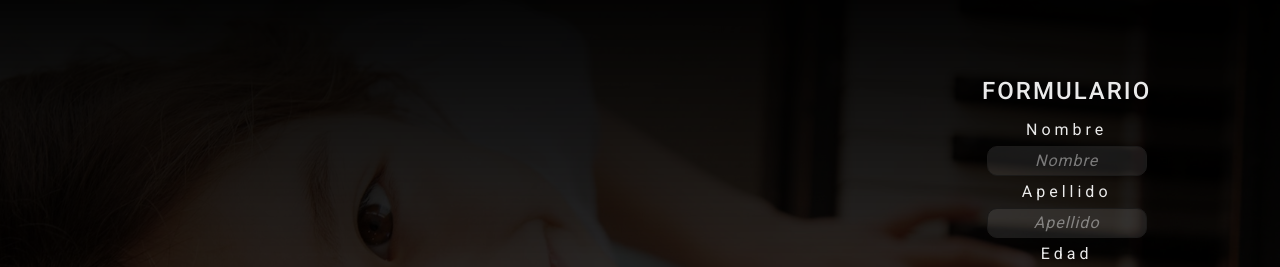
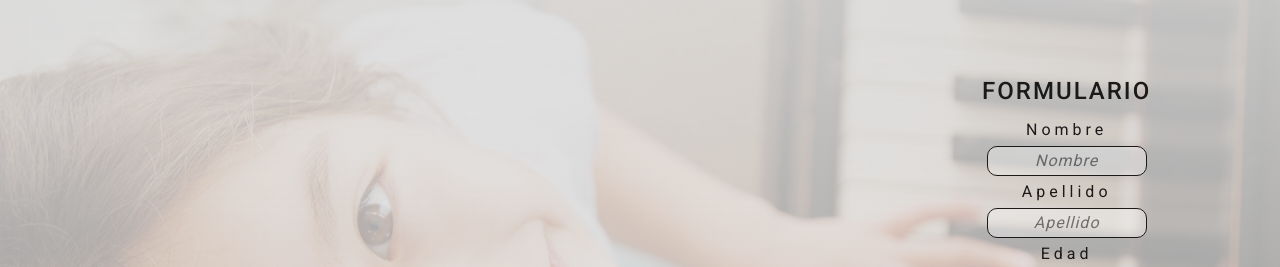
Before and after one commit to tomasjrl/tomasjrl-Coderhouse-Comision61900, a website: page pages/contacto.html in a window 1280 px wide. Shown: the part 59-326 px from the top of the page. Drawn offline with nearby package versions, Linux system fonts and the light colour scheme.

Commit message:
intercambio claro/oscuro (claro por defecto)

```diff
--- a/assets/js/toogle.js
+++ b/assets/js/toogle.js
@@ -11,12 +11,12 @@ document.addEventListener('DOMContentLoaded', function() {
   toggleMode.checked = isChecked;
 
   // Aplicar el modo correspondiente en base al estado del checkbox
-  document.body.classList.toggle('light-mode', isChecked);
+  document.body.classList.toggle('dark-mode', isChecked);
 
   // Añadir un event listener para guardar el estado y cambiar el modo cuando cambie el checkbox
   toggleMode.addEventListener('change', function() {
       const isChecked = this.checked;
       localStorage.setItem('toggleModeState', isChecked);
-      document.body.classList.toggle('light-mode', isChecked);
+      document.body.classList.toggle('dark-mode', isChecked);
   });
 });
--- a/pages/contacto.html
+++ b/pages/contacto.html
@@ -32,8 +32,8 @@
 <body>
   <!-- MODO CLARO/OSCURO -->
   <input type="checkbox" id="toggleMode">
-  <label for="toggleMode" class="toggleDark" title="Cambiar a modo claro"><svg xmlns="http://www.w3.org/2000/svg" width="1.2rem" height="1.2rem" viewBox="0 0 16 16"><path fill="currentColor" d="M8 12a4 4 0 1 0 0-8a4 4 0 0 0 0 8M8 0a.5.5 0 0 1 .5.5v2a.5.5 0 0 1-1 0v-2A.5.5 0 0 1 8 0m0 13a.5.5 0 0 1 .5.5v2a.5.5 0 0 1-1 0v-2A.5.5 0 0 1 8 13m8-5a.5.5 0 0 1-.5.5h-2a.5.5 0 0 1 0-1h2a.5.5 0 0 1 .5.5M3 8a.5.5 0 0 1-.5.5h-2a.5.5 0 0 1 0-1h2A.5.5 0 0 1 3 8m10.657-5.657a.5.5 0 0 1 0 .707l-1.414 1.415a.5.5 0 1 1-.707-.708l1.414-1.414a.5.5 0 0 1 .707 0m-9.193 9.193a.5.5 0 0 1 0 .707L3.05 13.657a.5.5 0 0 1-.707-.707l1.414-1.414a.5.5 0 0 1 .707 0m9.193 2.121a.5.5 0 0 1-.707 0l-1.414-1.414a.5.5 0 0 1 .707-.707l1.414 1.414a.5.5 0 0 1 0 .707M4.464 4.465a.5.5 0 0 1-.707 0L2.343 3.05a.5.5 0 1 1 .707-.707l1.414 1.414a.5.5 0 0 1 0 .708"/></svg></label>
-  <label for="toggleMode" class="toggleLight" title="Cambiar a modo oscuro"><svg xmlns="http://www.w3.org/2000/svg" width="1.2rem" height="1.2rem" viewBox="0 0 24 24"><path fill="currentColor" d="M12 22c5.523 0 10-4.477 10-10c0-.463-.694-.54-.933-.143a6.5 6.5 0 1 1-8.924-8.924C12.54 2.693 12.463 2 12 2C6.477 2 2 6.477 2 12s4.477 10 10 10"/></svg></label>
+  <label for="toggleMode" class="toggleLight" title="Cambiar a modo oscuro"><svg xmlns="http://www.w3.org/2000/svg" width="1.2rem" height="1.2rem" viewBox="0 0 16 16"><path fill="currentColor" d="M8 12a4 4 0 1 0 0-8a4 4 0 0 0 0 8M8 0a.5.5 0 0 1 .5.5v2a.5.5 0 0 1-1 0v-2A.5.5 0 0 1 8 0m0 13a.5.5 0 0 1 .5.5v2a.5.5 0 0 1-1 0v-2A.5.5 0 0 1 8 13m8-5a.5.5 0 0 1-.5.5h-2a.5.5 0 0 1 0-1h2a.5.5 0 0 1 .5.5M3 8a.5.5 0 0 1-.5.5h-2a.5.5 0 0 1 0-1h2A.5.5 0 0 1 3 8m10.657-5.657a.5.5 0 0 1 0 .707l-1.414 1.415a.5.5 0 1 1-.707-.708l1.414-1.414a.5.5 0 0 1 .707 0m-9.193 9.193a.5.5 0 0 1 0 .707L3.05 13.657a.5.5 0 0 1-.707-.707l1.414-1.414a.5.5 0 0 1 .707 0m9.193 2.121a.5.5 0 0 1-.707 0l-1.414-1.414a.5.5 0 0 1 .707-.707l1.414 1.414a.5.5 0 0 1 0 .707M4.464 4.465a.5.5 0 0 1-.707 0L2.343 3.05a.5.5 0 1 1 .707-.707l1.414 1.414a.5.5 0 0 1 0 .708"/></svg></label>
+  <label for="toggleMode" class="toggleDark" title="Cambiar a modo claro"><svg xmlns="http://www.w3.org/2000/svg" width="1.2rem" height="1.2rem" viewBox="0 0 24 24"><path fill="currentColor" d="M12 22c5.523 0 10-4.477 10-10c0-.463-.694-.54-.933-.143a6.5 6.5 0 1 1-8.924-8.924C12.54 2.693 12.463 2 12 2C6.477 2 2 6.477 2 12s4.477 10 10 10"/></svg></label>
   <!-- HEADER -->
 <header>
       <!-- MENU NAVEGACION BOOTSTRAP -->
--- a/sass/global/_colores.scss
+++ b/sass/global/_colores.scss
@@ -1,16 +1,16 @@
 // VARIABLES COLOR
 
-$color-primero: rgb(27, 26, 25);
-$color-segundo: rgb(234, 234, 234);
-$color-tercero: rgb(225, 202, 83);
-$color-cuarto: rgb(83, 152, 225);
+$color-primero: rgb(234, 234, 234);
+$color-segundo: rgb(27, 26, 25);
+$color-tercero: rgb(83, 152, 225);
+$color-cuarto: rgb(225, 202, 83);
 $color-quinto: rgb(220, 20, 60);
-$color-fondo-op50: rgba(0, 0, 0, 0.5);
-$color-fondo-op50-claro: rgba(220, 220, 220, 0.5);
-$color-fondo-op100: rgb(0, 0, 0);
-$color-fondo-op100-claro: rgb(220, 220, 220, 0.9);
-$color-primero-transparente: rgba(234, 234, 234, 0.1);
-$color-primero-claro-transparente: rgba(244, 244, 244, 0.4);
+$color-fondo-op50: rgba(220, 220, 220, 0.5);
+$color-fondo-op50-oscuro: rgba(0, 0, 0, 0.5);
+$color-fondo-op100: rgb(220, 220, 220, 0.9);
+$color-fondo-op100-oscuro: rgb(0, 0, 0);
+$color-primero-transparente: rgba(244, 244, 244, 0.4);
+$color-primero-oscuro-transparente: rgba(234, 234, 234, 0.1);
 
 @mixin background-image($url) {
   background: linear-gradient(#{$color-fondo-op100}, #{$color-fondo-op50}),
@@ -19,7 +19,7 @@ $color-primero-claro-transparente: rgba(244, 244, 244, 0.4);
   background-position: center;
 }
 
-// 'DARK MODE' = Declaraciones
+// 'LIGHT MODE' = Declaraciones
 
 main {
   &.principal {
@@ -44,11 +44,11 @@ main {
 }
 
 main.contacto .contenedor .section3 form ::placeholder {
-  color: $color-fondo-op50-claro;
+  color: $color-fondo-op50-oscuro;
 }
 
 .navbar-toggler,
-main#index .main .divisor2 .card a.active,
+main#index .main .divisor2 .card span.background,
 main#index .main .divisor2 .card a.active:hover,
 main#musica .divisor-2 .section4 a:hover,
 main.contacto .contenedor .section3 form button:hover,
@@ -85,7 +85,7 @@ main.contacto .contenedor .section3 form input,
 main.contacto .contenedor .section3 form select,
 main.contacto .contenedor .section3 form textarea,
 main.contacto .contenedor .section3 form button {
-  border: solid 1px $color-primero;
+  border: solid 1px $color-segundo;
 }
 
 .navbar-brand,
@@ -98,7 +98,6 @@ h3,
 h4,
 p,
 a,
-main#index .main .divisor2 .card span.background,
 main.contacto .contenedor .section3 form input,
 main.contacto .contenedor .section3 form textarea,
 main.contacto .contenedor .section3 form label,
@@ -115,7 +114,6 @@ footer div#redes ul li a:hover {
   color: $color-tercero;
 }
 
-main#index .main .divisor2 .card a.active,
 main#index .main .divisor2 .card a.active:hover,
 main#musica .divisor-2 .section4 a:hover,
 main.contacto .contenedor .section3 form select:hover,
@@ -141,13 +139,13 @@ main#index .main .divisor2 .card span.background,
   background-color: $color-quinto;
 }
 
-// 'LIGHT MODE' = Declaraciones
+// 'DARK MODE' = Declaraciones
 
-body.light-mode {
+body.dark-mode {
   @mixin background-image($url) {
     background: linear-gradient(
-        #{$color-fondo-op100-claro},
-        #{$color-fondo-op50-claro}
+        #{$color-fondo-op100-oscuro},
+        #{$color-fondo-op50-oscuro}
       ),
       url($url);
     background-size: cover;
@@ -199,7 +197,6 @@ body.light-mode {
   }
 
   .navbar-toggler,
-  main#index .main .divisor2 .card a.active,
   main#index .main .divisor2 .card a.active:hover,
   main#musica .divisor-2 .section4 a:hover,
   main.contacto .contenedor .section3 form button:hover,
@@ -221,16 +218,14 @@ body.light-mode {
   main.contacto .contenedor .section3 form input,
   main.contacto .contenedor .section3 form select,
   main.contacto .contenedor .section3 form textarea {
-    background-color: $color-primero-claro-transparente;
+    background-color: $color-primero-oscuro-transparente;
   }
 
   main.contacto {
     @include background-image("../assets/img/background/2.webp");
   }
 
-
-
-  .toggleLight:hover {
+  .toggleDark:hover {
     color: $color-tercero;
   }
 
@@ -240,7 +235,6 @@ body.light-mode {
     color: $color-cuarto;
   }
 
-  main#index .main .divisor2 .card a.active,
   main#index .main .divisor2 .card a.active:hover,
   main#musica .divisor-2 .section4 a:hover,
   main.contacto .contenedor .section3 form button:hover,
```
Also changed, not shown: index.html (+2 -2 lines), pages/canto.html (+2 -2 lines), pages/piano.html (+2 -2 lines), pages/violin.html (+2 -2 lines), css/styles.css, 1 other file.
